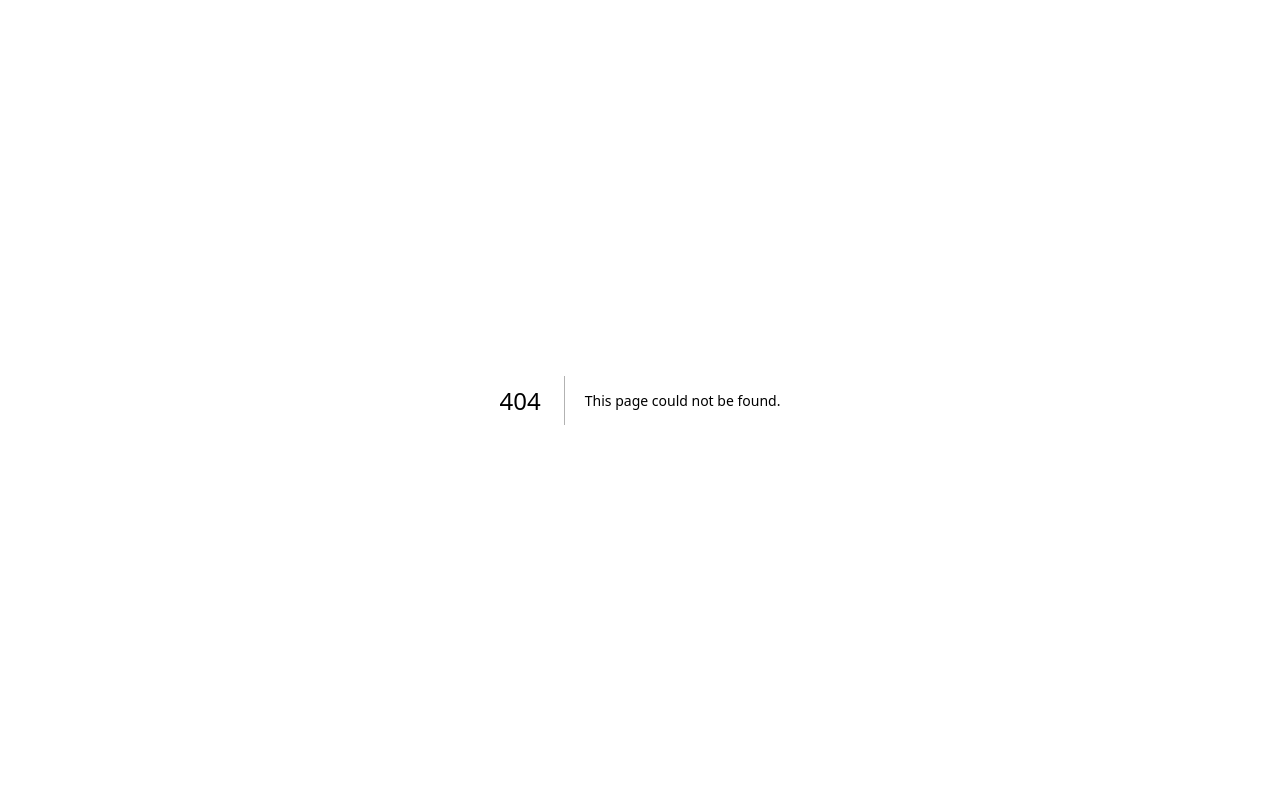
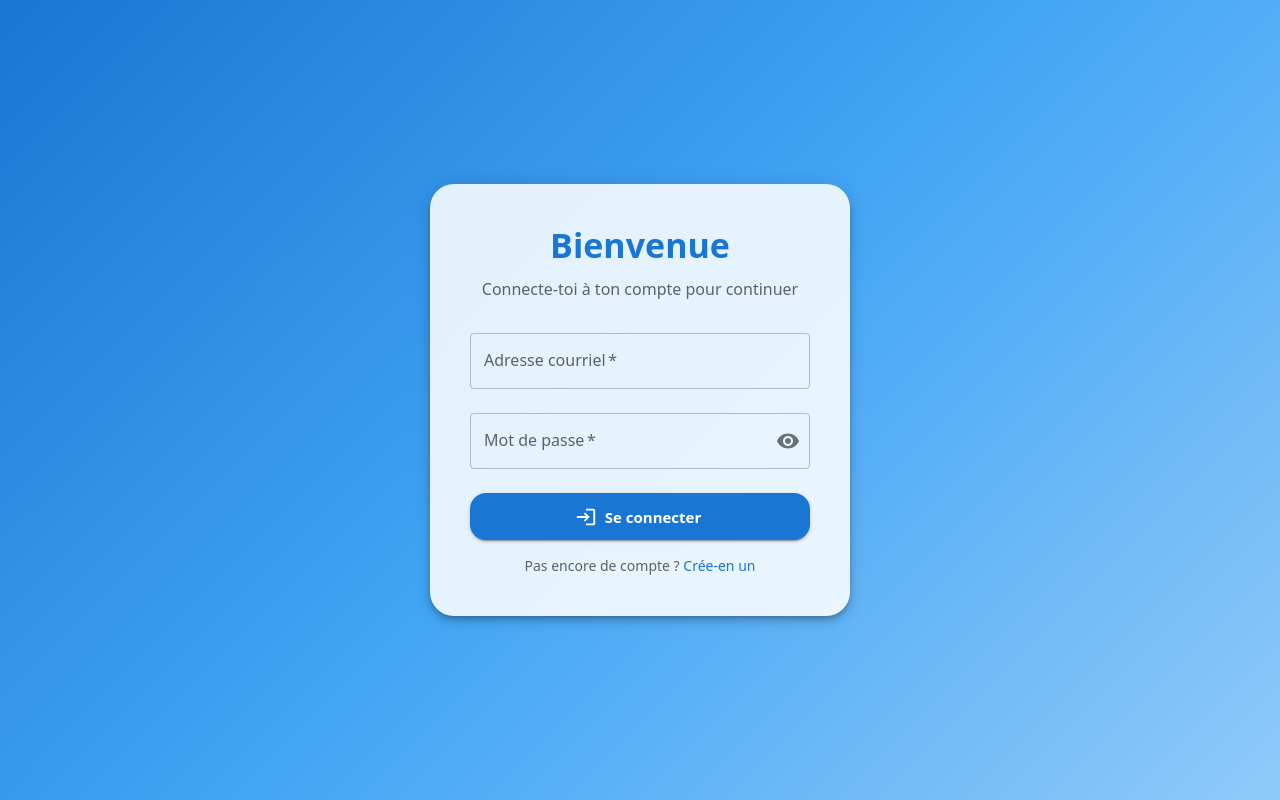
Before and after one commit to Facu-alfaro/orientemoi-frontend, a Next.js app: page /pages/signin in a window 1280 px wide. Before the commit this address had no page. Built offline with nearby package versions, Linux system fonts and the light colour scheme; what @mui/material-nextjs would draw is missing.

Commit message:
I refactor the name of login to signin I add the signup page and fix the redirect of the pages (signin and signup)

```diff
--- a/src/app/page.tsx
+++ b/src/app/page.tsx
@@ -1,6 +1,6 @@
-import Login from "./pages/login/page"
+import SignIn from "@/app/pages/signin/page"
 export default function Home() {
   return (
-      <Login/>
+      <SignIn/>
   );
 }
--- a/src/app/pages/login/page.tsx
+++ b/src/app/pages/signin/page.tsx
@@ -1,8 +1,8 @@
-import Login from "@/components/login/login";
+import SignIn from "@/components/signin/signin";
 export default function Page() {
   return (
     <>
-      <Login/>
+      <SignIn/>
     </>
   );
 }
--- /dev/null
+++ b/src/app/pages/signup/page.tsx
@@ -0,0 +1,8 @@
+import SignUp from "@/components/signup/signup";
+export default function Page() {
+    return (
+        <>
+            <SignUp/>
+        </>
+    );
+}
--- /dev/null
+++ b/src/components/signin/signin.tsx
@@ -0,0 +1,125 @@
+"use client";
+
+import { useState } from "react";
+import {
+    Box,
+    Paper,
+    TextField,
+    Typography,
+    Button,
+    Link,
+    InputAdornment,
+    IconButton,
+} from "@mui/material";
+import { Visibility, VisibilityOff, Login as LoginIcon } from "@mui/icons-material";
+
+export default function SignInPage() {
+    const [showPassword, setShowPassword] = useState(false);
+    const [form, setForm] = useState({ email: "", password: "" });
+
+    const handleChange = (e: React.ChangeEvent<HTMLInputElement>) => {
+        setForm({ ...form, [e.target.name]: e.target.value });
+    };
+
+    const handleSubmit = (e: React.FormEvent) => {
+        e.preventDefault();
+        console.log("Login:", form);
+
+    };
+
+    return (
+        <Box
+            sx={{
+                minHeight: "100vh",
+                display: "flex",
+                alignItems: "center",
+                justifyContent: "center",
+                background:
+                    "linear-gradient(135deg, #1976d2 0%, #42a5f5 50%, #90caf9 100%)",
+                p: 2,
+            }}
+        >
+            <Paper
+                elevation={6}
+                sx={{
+                    p: 5,
+                    borderRadius: 6,
+                    width: "100%",
+                    maxWidth: 420,
+                    textAlign: "center",
+                    backgroundColor: "#ffffffdd",
+                    backdropFilter: "blur(6px)",
+                }}
+            >
+                <Typography variant="h4" fontWeight="bold" gutterBottom color="primary">
+                    Bienvenue
+                </Typography>
+                <Typography variant="body1" color="text.secondary" mb={4}>
+                    Connecte-toi à ton compte pour continuer
+                </Typography>
+
+                <form onSubmit={handleSubmit}>
+                    <TextField
+                        label="Adresse courriel"
+                        variant="outlined"
+                        name="email"
+                        value={form.email}
+                        onChange={handleChange}
+                        fullWidth
+                        required
+                        sx={{ mb: 3 }}
+                    />
+
+                    <TextField
+                        label="Mot de passe"
+                        variant="outlined"
+                        name="password"
+                        type={showPassword ? "text" : "password"}
+                        value={form.password}
+                        onChange={handleChange}
+                        fullWidth
+                        required
+                        sx={{ mb: 3 }}
+                        InputProps={{
+                            endAdornment: (
+                                <InputAdornment position="end">
+                                    <IconButton
+                                        onClick={() => setShowPassword(!showPassword)}
+                                        edge="end"
+                                    >
+                                        {showPassword ? <VisibilityOff /> : <Visibility />}
+                                    </IconButton>
+                                </InputAdornment>
+                            ),
+                        }}
+                    />
+
+                    <Button
+                        type="submit"
+                        variant="contained"
+                        color="primary"
+                        fullWidth
+                        size="large"
+                        startIcon={<LoginIcon />}
+                        sx={{
+                            borderRadius: 4,
+                            textTransform: "none",
+                            fontWeight: "bold",
+                            py: 1.3,
+                            mb: 2,
+                        }}
+                    >
+                        Se connecter
+                    </Button>
+                </form>
+
+                <Typography variant="body2" color="text.secondary">
+                    Pas encore de compte ?{" "}
+                    <Link href="/pages/signup" underline="hover" color="primary">
+                        Crée-en un
+                    </Link>
+                </Typography>
+            </Paper>
+        </Box>
+    );
+}
--- a/src/components/login/login.tsx
+++ b/src/components/signup/signup.tsx
@@ -11,11 +11,16 @@ import {
     InputAdornment,
     IconButton,
 } from "@mui/material";
-import { Visibility, VisibilityOff, Login as LoginIcon } from "@mui/icons-material";
+import { Visibility, VisibilityOff, PersonAdd as SignUpIcon } from "@mui/icons-material";
 
-export default function LoginPage() {
+export default function SignUpPage() {
     const [showPassword, setShowPassword] = useState(false);
-    const [form, setForm] = useState({ email: "", password: "" });
+    const [form, setForm] = useState({
+        name: "",
+        email: "",
+        password: "",
+        confirmPassword: "",
+    });
 
     const handleChange = (e: React.ChangeEvent<HTMLInputElement>) => {
         setForm({ ...form, [e.target.name]: e.target.value });
@@ -23,8 +28,8 @@ export default function LoginPage() {
 
     const handleSubmit = (e: React.FormEvent) => {
         e.preventDefault();
-        console.log("Login:", form);
-
+        // Add your signup logic here
+        console.log("Sign Up:", form);
     };
 
     return (
@@ -34,8 +39,7 @@ export default function LoginPage() {
                 display: "flex",
                 alignItems: "center",
                 justifyContent: "center",
-                background:
-                    "linear-gradient(135deg, #1976d2 0%, #42a5f5 50%, #90caf9 100%)",
+                background: "linear-gradient(135deg, #1976d2 0%, #42a5f5 50%, #90caf9 100%)",
                 p: 2,
             }}
         >
@@ -52,13 +56,24 @@ export default function LoginPage() {
                 }}
             >
                 <Typography variant="h4" fontWeight="bold" gutterBottom color="primary">
-                    Bienvenue
+                    Créer un compte
                 </Typography>
                 <Typography variant="body1" color="text.secondary" mb={4}>
-                    Connecte-toi à ton compte pour continuer
+                    Remplis le formulaire pour créer ton compte
                 </Typography>
 
                 <form onSubmit={handleSubmit}>
+                    <TextField
+                        label="Nom complet"
+                        variant="outlined"
+                        name="name"
+                        value={form.name}
+                        onChange={handleChange}
+                        fullWidth
+                        required
+                        sx={{ mb: 3 }}
+                    />
+
                     <TextField
                         label="Adresse courriel"
                         variant="outlined"
@@ -94,13 +109,25 @@ export default function LoginPage() {
                         }}
                     />
 
+                    <TextField
+                        label="Confirmer le mot de passe"
+                        variant="outlined"
+                        name="confirmPassword"
+                        type={showPassword ? "text" : "password"}
+                        value={form.confirmPassword}
+                        onChange={handleChange}
+                        fullWidth
+                        required
+                        sx={{ mb: 3 }}
+                    />
+
                     <Button
                         type="submit"
                         variant="contained"
                         color="primary"
                         fullWidth
                         size="large"
-                        startIcon={<LoginIcon />}
+                        startIcon={<SignUpIcon />}
                         sx={{
                             borderRadius: 4,
                             textTransform: "none",
@@ -109,14 +136,14 @@ export default function LoginPage() {
                             mb: 2,
                         }}
                     >
-                        Se connecter
+                        Créer un compte
                     </Button>
                 </form>
 
                 <Typography variant="body2" color="text.secondary">
-                    Pas encore de compte ?{" "}
-                    <Link href="/signup" underline="hover" color="primary">
-                        Crée-en un
+                    Déjà un compte ?{" "}
+                    <Link href="/pages/signin" underline="hover" color="primary">
+                        Connecte-toi
                     </Link>
                 </Typography>
             </Paper>
```
